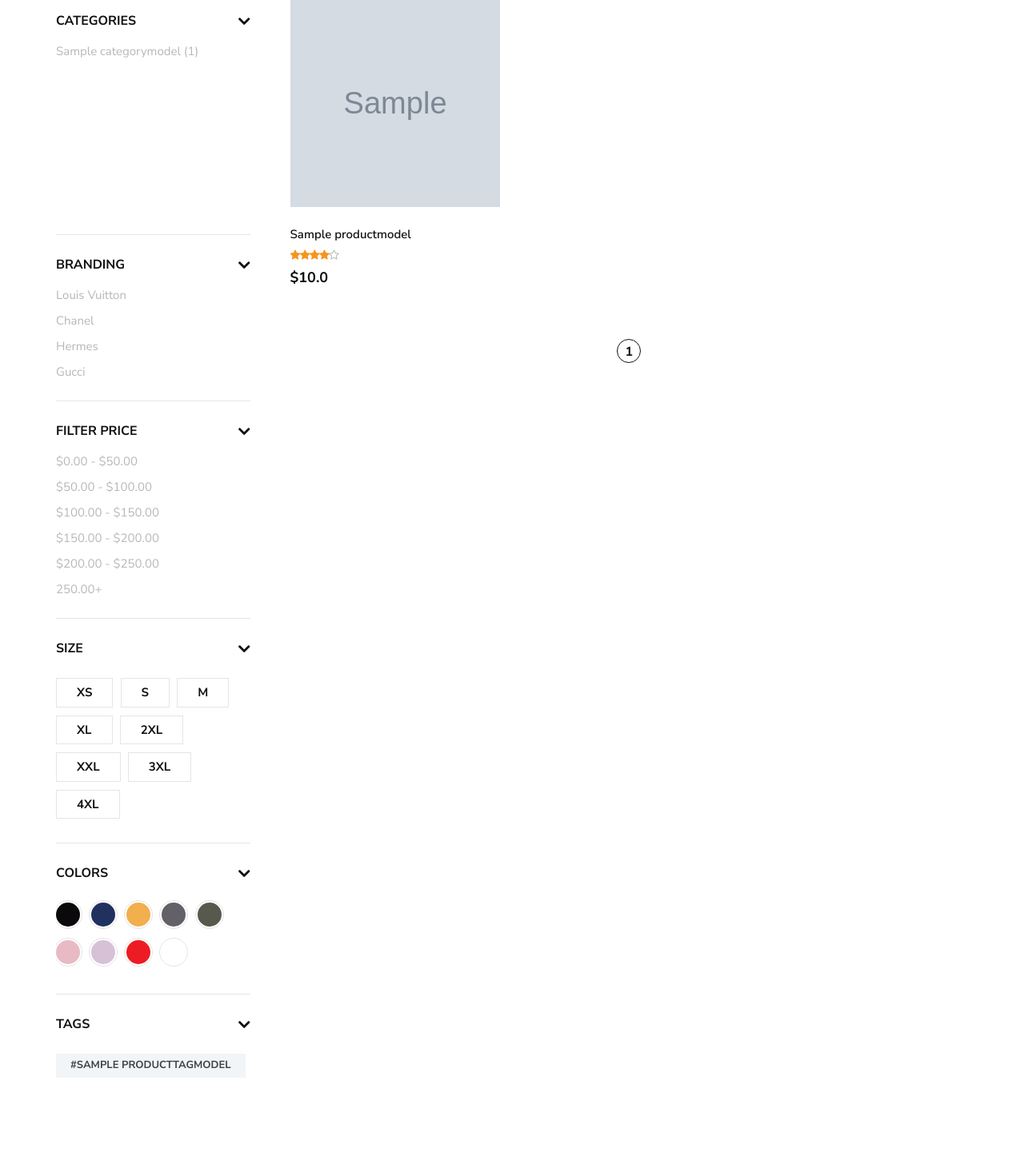
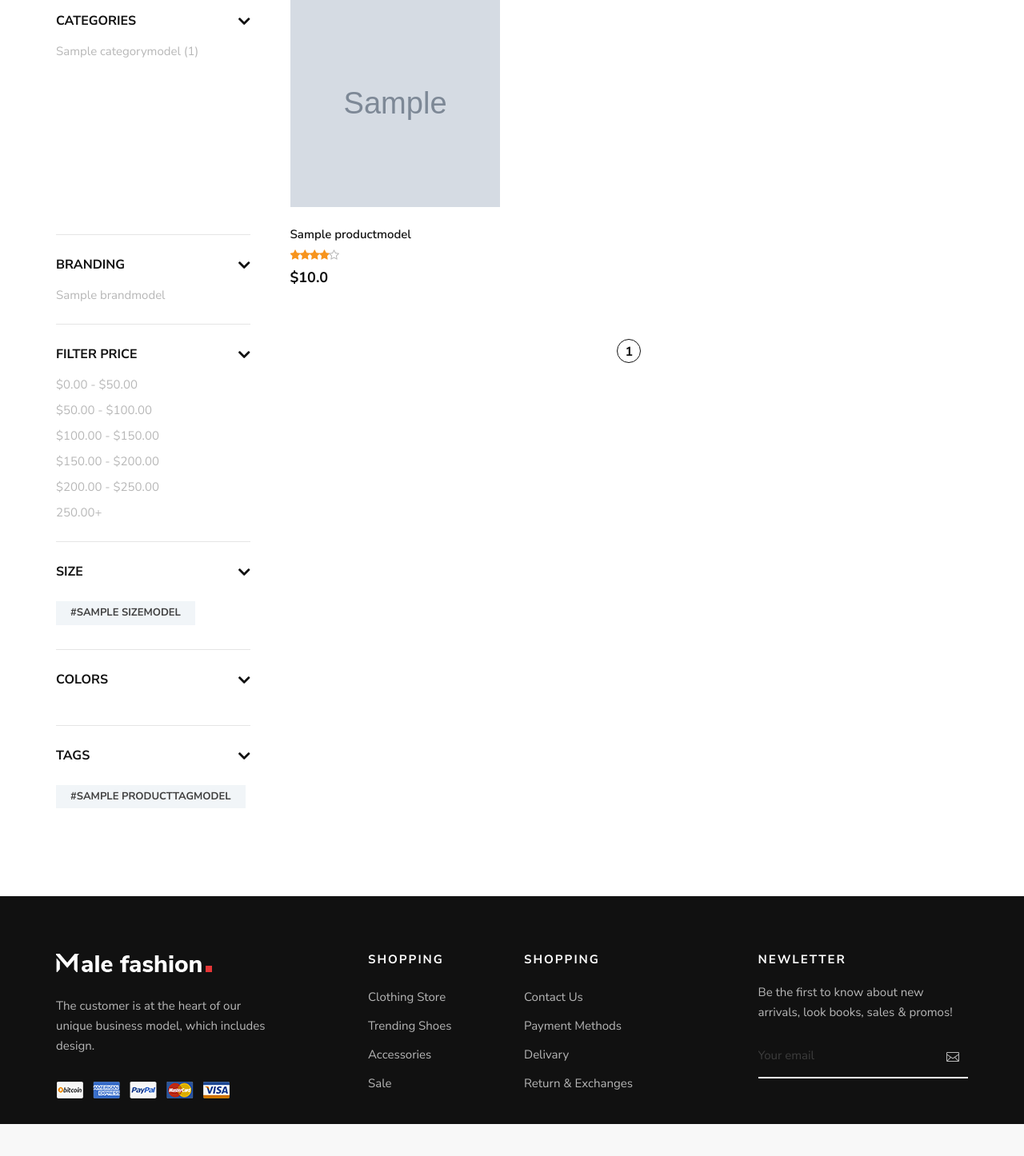
Before and after one commit to shamsiddindev/online_shop, a Django app: page /shop/ in a window 1280 px wide. Shown: the part 444-1890 px from the top of the page at 80% size. After the commit the page ends 1850 px from the top, so only its background shows below. Run offline with Django 4.2, Linux system fonts and the light colour scheme; tables that the repository leaves empty hold one stand-in row (values such as "Sample post"); grey boxes marked "Sample" are stand-in pictures; some libraries are stand-ins or nearby versions.

Commit message:
search filter active

```diff
--- a/assets/css/style.css
+++ b/assets/css/style.css
@@ -951,6 +951,10 @@
 	background: #ffffff !important;
 }
 
+.color_active {
+	border: 1px solid black !important;
+}
+
 .new-mt {
 	margin-top: 30px;
 }
--- a/shop/views.py
+++ b/shop/views.py
@@ -1,6 +1,6 @@
 from django.shortcuts import render
 from django.views.generic import ListView, DetailView
-from .models import ProductModel, CategoryModel, ProductTagModel
+from .models import ProductModel, CategoryModel, ProductTagModel,ColorModel, BrandModel, SizeModel
 
 
 class ShopView(ListView):
@@ -22,12 +22,33 @@
         if tag:
             qs = qs.filter(tags=tag)
 
+        size = self.request.GET.get('size')
+        if size:
+            qs = qs.filter(sizes=size)
+
+        color = self.request.GET.get('color')
+        if color:
+            qs = qs.filter(colors=color)
+
+        brand = self.request.GET.get('brand')
+        if brand:
+            qs = qs.filter(brands=brand)
+
+        sort = self.request.GET.get('sort')
+        if sort == 'price':
+            qs = qs.order_by('price')
+        elif sort == '-price':
+            qs = qs.order_by('-price')
+
         return qs
 
     def get_context_data(self, *, object_list=None, **kwargs):
         data = super().get_context_data()
         data['categories'] = CategoryModel.objects.all()
         data['tags'] = ProductTagModel.objects.all()
+        data['sizes'] = SizeModel.objects.all()
+        data['brands'] = BrandModel.objects.all()
+        data['colors'] = ColorModel.objects.all()
         return data
 
 
--- a/templates/layouts/base.html
+++ b/templates/layouts/base.html
@@ -23,6 +23,9 @@
     <link rel="stylesheet" href="{% static 'css/owl.carousel.min.css' %}" type="text/css">
     <link rel="stylesheet" href="{% static 'css/slicknav.min.css' %}" type="text/css">
     <link rel="stylesheet" href="{% static 'css/style.css' %}" type="text/css">
+    {% block extra_scc %}
+
+    {% endblock %}
 </head>
 
 <body>
--- a/templates/shop.html
+++ b/templates/shop.html
@@ -1,5 +1,12 @@
 {% extends 'layouts/base.html' %}
 {% load static %}
+{% block extra_scc %}
+    <style>
+    a:hover {
+        cursor: pointer;
+    }
+    </style>
+{% endblock %}
 {% block content %}
 
     <!-- Breadcrumb Section Begin -->
@@ -38,11 +45,11 @@
                             <div class="col-lg-6 col-md-6 col-sm-6">
                                 <div class="shop__product__option__right">
                                     <p>Sort by Price:</p>
-                                    <select>
+                                    <select onchange="addUrlParameter('sort', this.value)">
                                         <option value="">------</option>
-                                        <option value="">Low To High</option>
-                                        <option value="">High To Low</option>
-                                        <option value="">Sale</option>
+                                        <option {% if request.GET.sort  == 'price' %}selected{% endif %} value="price">Low To High</option>
+                                        <option {% if request.GET.sort  == '-price' %}selected{% endif %} value="-price">High To Low</option>
+                                        <option value="sale">Sale</option>
                                     </select>
                                 </div>
                             </div>
--- a/templates/shop_sidebar.html
+++ b/templates/shop_sidebar.html
@@ -17,7 +17,7 @@
                         <div class="shop__sidebar__categories">
                             <ul class="nice-scroll">
                                 {% for cat in categories %}
-                                    <li><a onclick="addUrlParameter('cat', {{ cat.pk }})" style="cursor: pointer"
+                                    <li><a onclick="addUrlParameter('cat', {{ cat.pk }})"
                                            class="{% if request.GET.cat == cat.pk|stringformat:'i' %}text-dark{% endif %}">{{ cat.name }}
                                         ({{ cat.products.count }})</a></li>
                                 {% endfor %}
@@ -34,10 +34,10 @@
                     <div class="card-body">
                         <div class="shop__sidebar__brand">
                             <ul>
-                                <li><a href="#">Louis Vuitton</a></li>
-                                <li><a href="#">Chanel</a></li>
-                                <li><a href="#">Hermes</a></li>
-                                <li><a href="#">Gucci</a></li>
+                                {% for brand in brands %}
+                                    <li><a onclick="addUrlParameter('brand', {{ brand.pk }})"
+                                     class="{% if request.GET.brand == brand.pk|stringformat:'i' %}text-dark{% endif %}">{{ brand.name }}</a></li>
+                                {% endfor %}
                             </ul>
                         </div>
                     </div>
@@ -68,31 +68,11 @@
                 </div>
                 <div id="collapseFour" class="collapse show" data-parent="#accordionExample">
                     <div class="card-body">
-                        <div class="shop__sidebar__size">
-                            <label for="xs">xs
-                                <input type="radio" id="xs">
-                            </label>
-                            <label for="sm">s
-                                <input type="radio" id="sm">
-                            </label>
-                            <label for="md">m
-                                <input type="radio" id="md">
-                            </label>
-                            <label for="xl">xl
-                                <input type="radio" id="xl">
-                            </label>
-                            <label for="2xl">2xl
-                                <input type="radio" id="2xl">
-                            </label>
-                            <label for="xxl">xxl
-                                <input type="radio" id="xxl">
-                            </label>
-                            <label for="3xl">3xl
-                                <input type="radio" id="3xl">
-                            </label>
-                            <label for="4xl">4xl
-                                <input type="radio" id="4xl">
-                            </label>
+                        <div class="shop__sidebar__tags">
+                            {% for size in sizes %}
+                                 <a onclick="addUrlParameter('size', {{ size.pk }})"
+                                   class="{% if request.GET.size == size.pk|stringformat:'i' %}bg-dark text-white{% endif %}">#{{ size.name }}</a>
+                            {% endfor %}
                         </div>
                     </div>
                 </div>
@@ -104,33 +84,11 @@
                 <div id="collapseFive" class="collapse show" data-parent="#accordionExample">
                     <div class="card-body">
                         <div class="shop__sidebar__color">
-                            <label class="c-1" for="sp-1">
-                                <input type="radio" id="sp-1">
-                            </label>
-                            <label class="c-2" for="sp-2">
-                                <input type="radio" id="sp-2">
-                            </label>
-                            <label class="c-3" for="sp-3">
-                                <input type="radio" id="sp-3">
-                            </label>
-                            <label class="c-4" for="sp-4">
-                                <input type="radio" id="sp-4">
-                            </label>
-                            <label class="c-5" for="sp-5">
-                                <input type="radio" id="sp-5">
-                            </label>
-                            <label class="c-6" for="sp-6">
-                                <input type="radio" id="sp-6">
-                            </label>
-                            <label class="c-7" for="sp-7">
-                                <input type="radio" id="sp-7">
-                            </label>
-                            <label class="c-8" for="sp-8">
-                                <input type="radio" id="sp-8">
-                            </label>
-                            <label class="c-9" for="sp-9">
-                                <input type="radio" id="sp-9">
-                            </label>
+                            {% for color in colos %}
+                                <label style="background-color: {{ color.code }}" for="{{ color.code }}">
+                                    <input onclick="addUrlParameter('color', {{ color.pk }})" type="radio" id="{{ color.code }}">
+                                </label>
+                            {% endfor %}
                         </div>
                     </div>
                 </div>
@@ -143,7 +101,8 @@
                     <div class="card-body">
                         <div class="shop__sidebar__tags">
                             {% for tag in tags %}
-                                <a onclick="addUrlParameter('tag', {{ tag.pk }})" class="{% if request.GET.tag == tag.pk|stringformat:'i' %}bg-dark text-white{% endif %}">#{{ tag.name }}</a>
+                                <a onclick="addUrlParameter('tag', {{ tag.pk }})"
+                                   class="{% if request.GET.tag == tag.pk|stringformat:'i' %}bg-dark text-white{% endif %}">#{{ tag.name }}</a>
                             {% endfor %}
                         </div>
                     </div>
```
